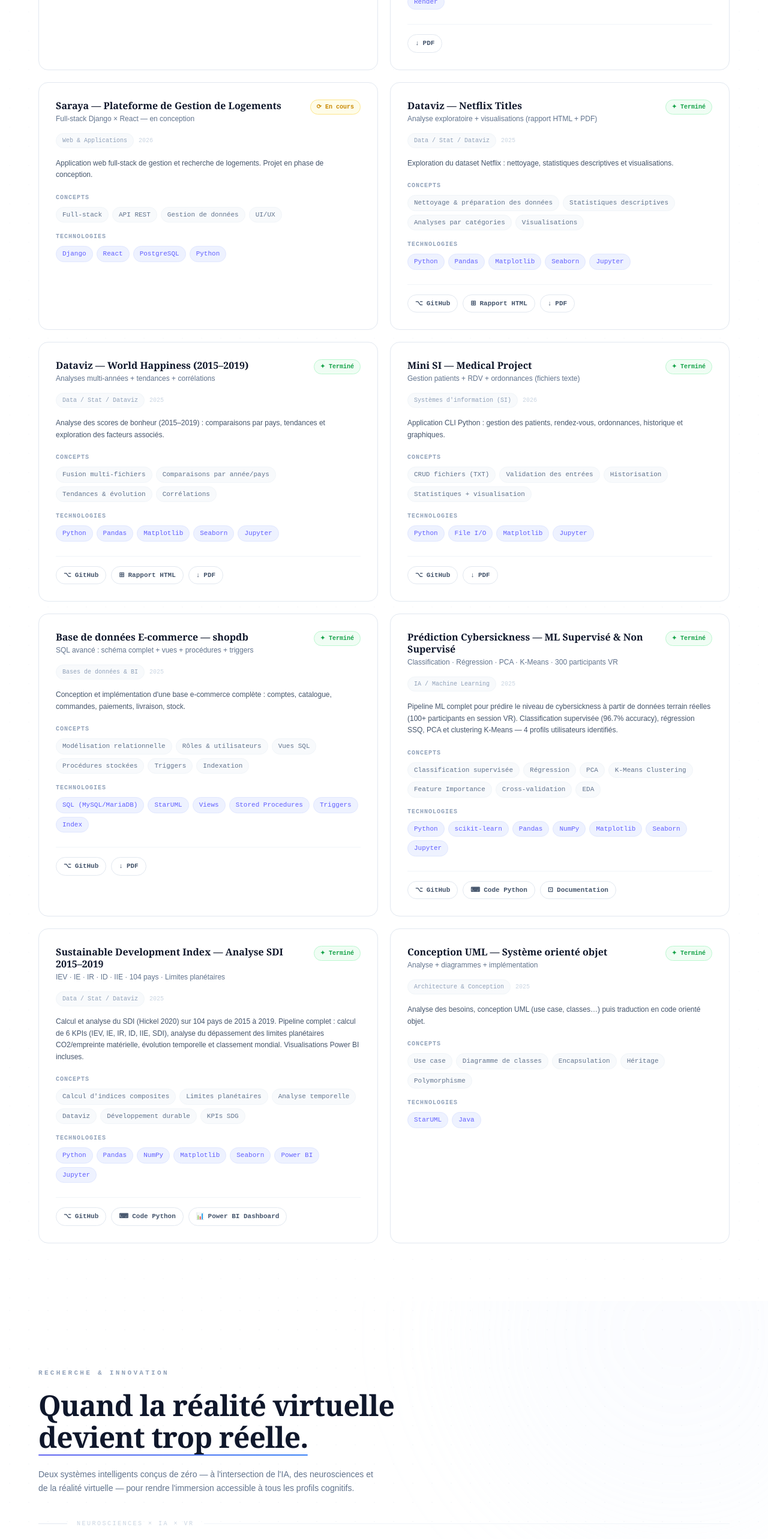
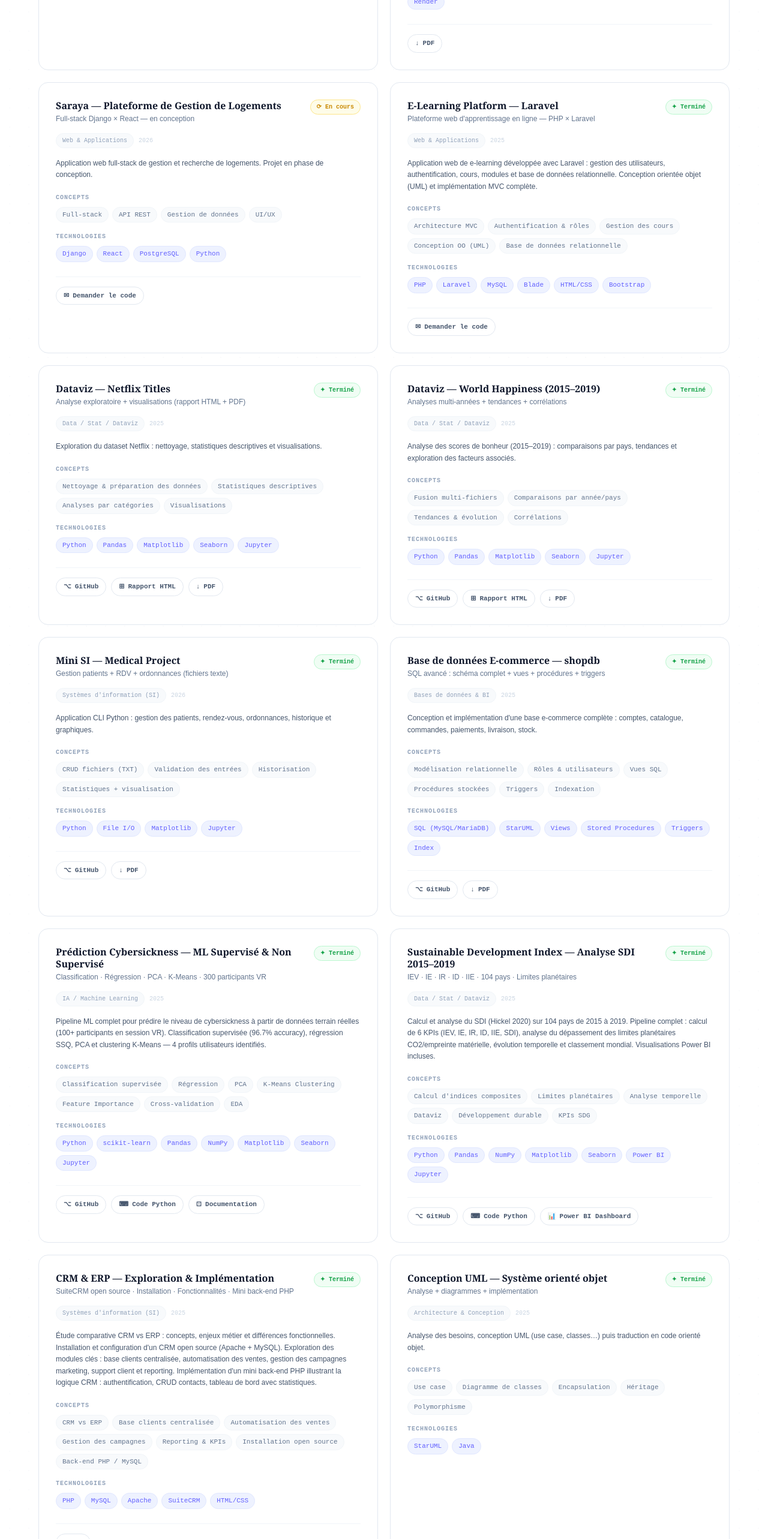
Before and after one commit to sarah832005/sarah832005.github.io, a Next.js app: page / in a window 1280 px wide. Shown: the part 4800-7366 px from the top of the page at 60% size. Built offline with nearby package versions, Linux system fonts and the light colour scheme.

Commit message:
feat: add CRM PDF + Laravel + Saraya mailto

```diff
--- a/src/components/Projects.tsx
+++ b/src/components/Projects.tsx
@@ -25,7 +25,7 @@ type Domain =
 type Project = {
   title: string; subtitle: string; year: string; status: ProjectStatus;
   domain: Domain; what: string; concepts: string[]; tools: string[];
-  github?: string; demo?: string; report?: string; doc?: string; notebook?: string; pbix?: string;
+  github?: string; demo?: string; report?: string; doc?: string; notebook?: string; pbix?: string; mailto?: string;
 };
 
 const DOMAINS: Array<Domain | "Tous"> = [
@@ -61,6 +61,16 @@ const PROJECTS: Project[] = [
     what: "Application web full-stack de gestion et recherche de logements. Projet en phase de conception.",
     concepts: ["Full-stack", "API REST", "Gestion de données", "UI/UX"],
     tools: ["Django", "React", "PostgreSQL", "Python"],
+    mailto: "mailto:sarahmahmoudi315@gmail.com?subject=Demande code source — Saraya",
+  },
+  {
+    title: "E-Learning Platform — Laravel",
+    subtitle: "Plateforme web d'apprentissage en ligne — PHP × Laravel",
+    year: "2025", status: "Terminé", domain: "Web & Applications",
+    what: "Application web de e-learning développée avec Laravel : gestion des utilisateurs, authentification, cours, modules et base de données relationnelle. Conception orientée objet (UML) et implémentation MVC complète.",
+    concepts: ["Architecture MVC", "Authentification & rôles", "Gestion des cours", "Conception OO (UML)", "Base de données relationnelle"],
+    tools: ["PHP", "Laravel", "MySQL", "Blade", "HTML/CSS", "Bootstrap"],
+    mailto: "mailto:sarahmahmoudi315@gmail.com?subject=Demande code source — E-Learning Laravel",
   },
   {
     title: "Dataviz — Netflix Titles",
@@ -125,6 +135,15 @@ const PROJECTS: Project[] = [
     github: "https://github.com/sarah832005/sdi-analysis",
     notebook: "https://github.com/sarah832005/sdi-analysis/blob/main/sdi_analysis.py",
     pbix: "https://sarah832005.github.io/docs/stream_4_pi.pbix",
+  },
+  {
+    title: "CRM & ERP — Exploration & Implémentation",
+    subtitle: "SuiteCRM open source · Installation · Fonctionnalités · Mini back-end PHP",
+    year: "2025", status: "Terminé", domain: "Systèmes d'information (SI)",
+    what: "Étude comparative CRM vs ERP : concepts, enjeux métier et différences fonctionnelles. Installation et configuration d'un CRM open source (Apache + MySQL). Exploration des modules clés : base clients centralisée, automatisation des ventes, gestion des campagnes marketing, support client et reporting. Implémentation d'un mini back-end PHP illustrant la logique CRM : authentification, CRUD contacts, tableau de bord avec statistiques.",
+    concepts: ["CRM vs ERP", "Base clients centralisée", "Automatisation des ventes", "Gestion des campagnes", "Reporting & KPIs", "Installation open source", "Back-end PHP / MySQL"],
+    tools: ["PHP", "MySQL", "Apache", "SuiteCRM", "HTML/CSS"],
+    report: "https://sarah832005.github.io/docs/crm_erp_guide.pdf",
   },
   {
     title: "Conception UML — Système orienté objet",
@@ -329,7 +348,7 @@ export default function Projects() {
               </div>
 
               {/* Links */}
-              {(p.github || p.demo || p.report || p.doc || p.notebook || p.pbix) && (
+              {(p.github || p.demo || p.report || p.doc || p.notebook || p.pbix || p.mailto) && (
                 <div className="flex flex-wrap gap-2 pt-4 border-t border-slate-100">
                   {p.github && <LinkButton href={p.github} label="GitHub" icon="⌥" />}
                   {p.notebook && <LinkButton href={p.notebook} label="Code Python" icon="⌨" />}
@@ -337,6 +356,7 @@ export default function Projects() {
                   {p.demo && <LinkButton href={p.demo} label="Rapport HTML" icon="⊞" />}
                   {p.report && <LinkButton href={p.report} label="PDF" icon="↓" />}
                   {p.pbix && <LinkButton href={p.pbix} label="Power BI Dashboard" icon="📊" />}
+                  {p.mailto && <LinkButton href={p.mailto} label="Demander le code" icon="✉" />}
                 </div>
               )}
             </article>
```
Also changed, not shown: 1 other file (tests, documents, lock files or other folders).
